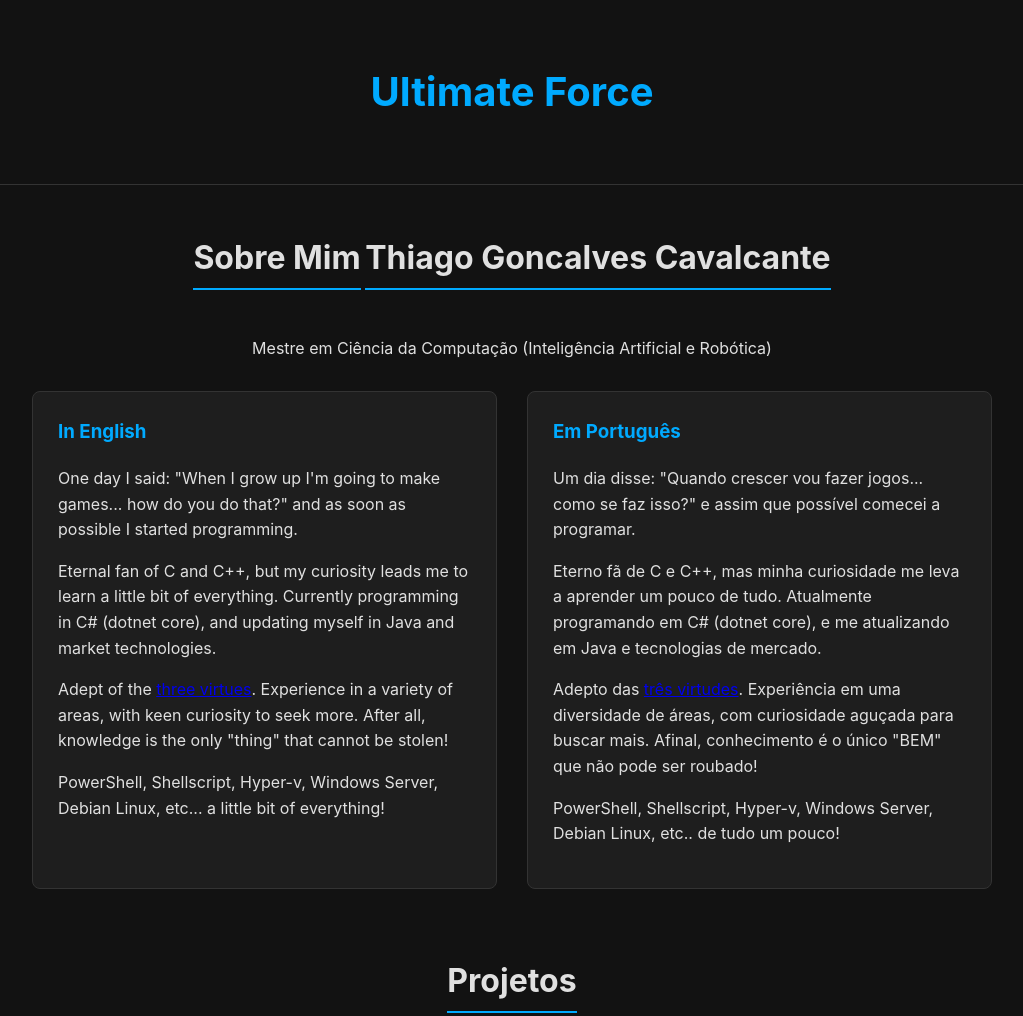
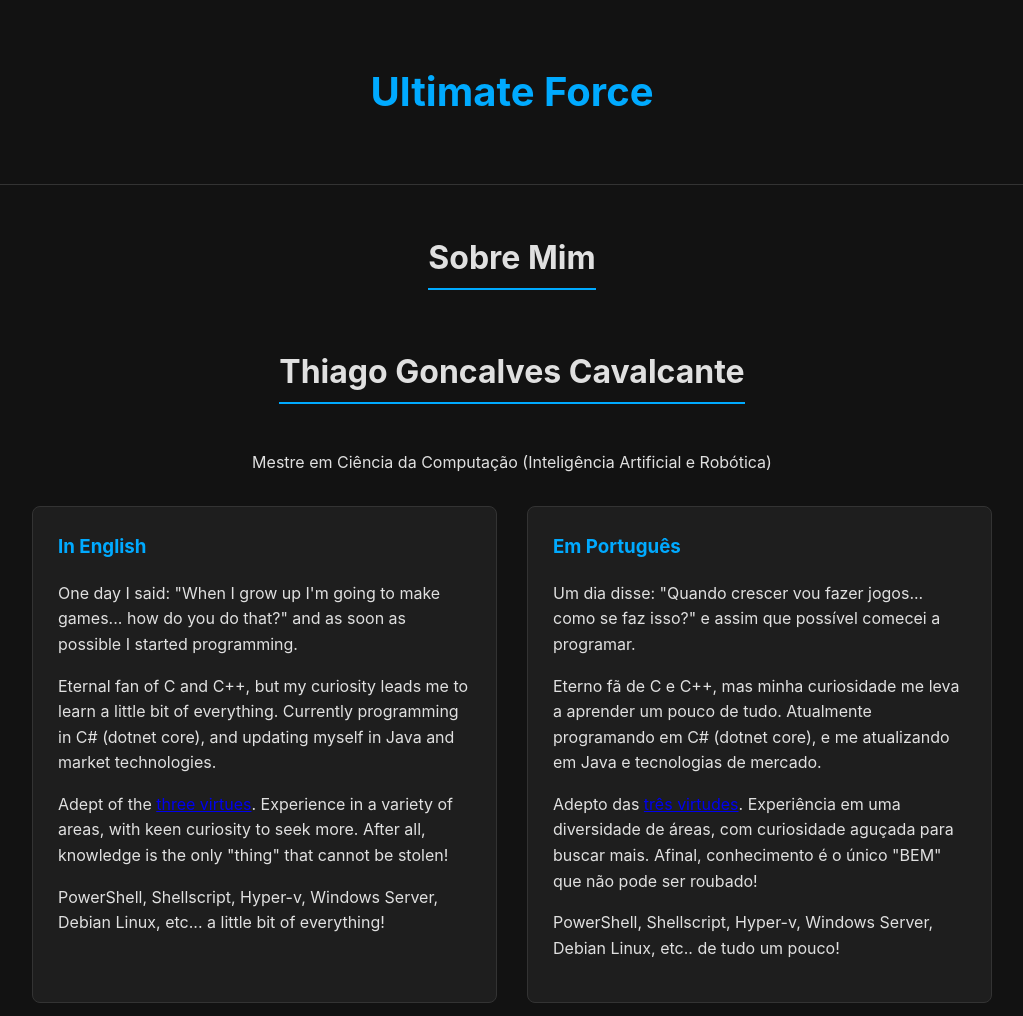
Before and after one commit to thiagorjes/thiagorjes, a plain HTML site: page index.html in a window 1280 px wide. Shown: the top 1016 px of the page, without its empty margins (128-1151 px from the left). Drawn offline with Linux system fonts and the light colour scheme.

Commit message:
Update index.html

```diff
--- a/index.html
+++ b/index.html
@@ -162,7 +162,7 @@
     <main class="container">
         <section id="about">
             <div class="section-title-wrapper">
-                <h2>Sobre Mim</h2>
+                <h2>Sobre Mim</h2><br/>
                 <h2>Thiago Goncalves Cavalcante</h2>
                 <p>Mestre em Ciência da Computação (Inteligência Artificial e Robótica)</p>
             </div>
```
